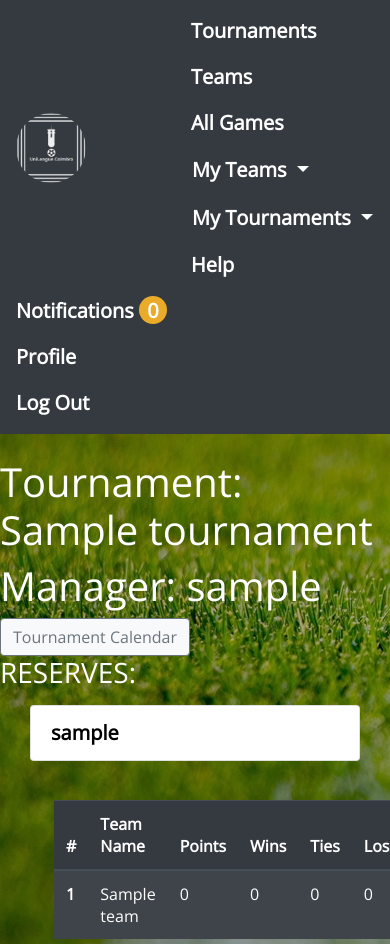
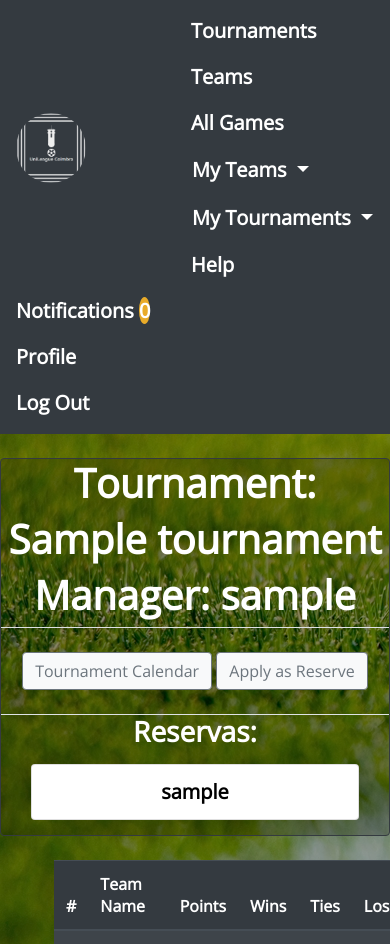
Before and after one commit to miguelpmmarques/DataBaseProject, a Django app: page /tournaments/1/ in a window 390 px wide; the page is wider, and only the part inside the window is pictured. Shown: the top 944 px of that part. Run offline with Django 3.2, Linux system fonts and the light colour scheme; a user stored in the database is signed in; tables that the repository leaves empty hold one stand-in row (values such as "Sample post"); data that the repository does not hold is empty; parts of the project's set-up code (start-up, migrations or seed data) failed here and were passed over; some libraries are stand-ins or nearby versions.

Commit message:
Bug de repeticao de tournaments e front end do tournamentdetails

```diff
--- a/UniLeague/main/static/CSS/extraClasses.css
+++ b/UniLeague/main/static/CSS/extraClasses.css
@@ -8,6 +8,17 @@
 
 body {
     font-family: 'Open Sans', sans-serif;
+}
+
+
+.circle {
+  width: 30px;
+  height: 30px;
+  border-radius: 100%;
+  color: #fff;
+  line-height: 30px;
+  text-align: center;
+  background: rgba(253, 184, 39, .9)
 }
 
 .menuButton {
--- a/UniLeague/main/static/js/profileTeam.js
+++ b/UniLeague/main/static/js/profileTeam.js
@@ -81,8 +81,6 @@ function main() {
                     changePositionSubs(this.id.split("|"));
 
                 return;
-
-
             });
         }
         console.log("not captain");
--- a/UniLeague/main/templates/main/navbar.html
+++ b/UniLeague/main/templates/main/navbar.html
@@ -96,7 +96,9 @@
                             <li><a class="text-muted" href="/tournaments/{{elem.id}}/">{{elem.name}}</a></li>
                             {% endfor%}
                             {%for elem in user.teamuser_set.all %}
+                            {% if elem.team.tournament not in user.tournament_set.all%}
                             <li><a class="text-muted" href="/tournaments/{{elem.team.tournament.id}}/">{{elem.team.tournament.name}}</a></li>
+                            {% endif %}
                             {% endfor%}
                             <div class="dropdown-divider"></div>
                             <li><a class="text-muted" href="/tournaments/create/">Create Tournament</a></li>
@@ -122,11 +124,9 @@
 
                 {% if user.is_authenticated %}
                 <li class="nav-item">
-                    <a class="nav-link text-white" href="/notifications/"> Notifications <span class="dot text-center">{{user.notifications_set.count}}</span> </a>
+                    <a class="nav-link text-white" href="/notifications/"> Notifications <span class="circle text-center">{{user.notifications_set.count}}</span> </a>
                 </li>
                 {% endif %}
-
-
                 <li>
                     {% if user.is_authenticated %}
                     <a class="nav-link text-white" href="/users/profile/{{user.pk}}"> Profile </a>
--- a/UniLeague/main/templates/main/tournamentDetails.html
+++ b/UniLeague/main/templates/main/tournamentDetails.html
@@ -20,19 +20,47 @@
 {% endfor%}
 {% endif %}
 <div class="row">
-    <div class="col-sm-3 mt-4">
+    <div class="col-sm-3 mt-4 text-center">
+      <div class="border border-dark rounded" style="background-color: rgba(0,0,0,0.2)">
         {% if tournament %}
-        <h1>Tournament: {{tournament.name}}</h1>
-        <h1>Manager: {{tournament.tournament_manager}}</h1>
+        <h1>
+          <b>
+            Tournament:
+          </b>
+        </h1>
+        <h1 class="text-center">
+          <b>
+            {{tournament.name}}
+          </b>
+        </h1>
+        <h1 class="text-center">
+          <b>
+            Manager:
+            {{tournament.tournament_manager}}
+          </b>
+        </h1>
         {% endif %}
+        <div class="border-top"></div>
+        <br>
 
         <button type="submit" class="btn btn-light btn-outline-secondary" onclick="window.location.href='/games/calendar/tournament/{{tournament.id}}/'">
             <span id="spinner" class="spinner-border spinner-border-sm" hidden="true"></span>
             Tournament Calendar
         </button>
+        <button id="{{tournament.pk}}" class="btn btn-light btn-outline-secondary apllyReserve">
+          <span id="spinner" class="spinner-border spinner-border-sm" hidden="true"></span>
+          Apply as Reserve
+        </button>
+        <br>
+        <br>
+        <div class="border-top"></div>
 
-        <h3>RESERVES:</h3>
         <div class="">
+          <h3>
+            <b>
+            Reservas:
+          </b>
+          </h3>
 
             {% if tournament.reserves.all %}
             <ul id="teams_tournament" class="list-group margin">
@@ -45,11 +73,23 @@
 
             </ul>
             {% else %}
-            <li class="groupList list-group-item">No Teams found</li>
+            <li class="groupList list-group-item">No Reserves found</li>
             {% endif %}
         </div>
 
 
+      </div>
+      {% if not tournament.game_set.all.exists %}
+      <br>
+      <button id="{{tournament.pk}}" name="createGames" class="table-dark btn btn-light btn-outline-secondary apllyReserve ">
+          <h3>
+            <b>
+              Start tournament
+            </b>
+          </h3>
+          <i class="fas fa-futbol" aria-hidden="true"></i>
+      </button>
+      {% endif %}
     </div>
 
     <div class="col-sm-9">
@@ -114,16 +154,8 @@
         <div class="container" style="width:80%; height:50%;">
 
         </div>
-        <button id="{{tournament.pk}}" class="btn btn-light btn-outline-secondary apllyReserve">
-            <span id="spinner" class="spinner-border spinner-border-sm" hidden="true"></span>
-            Apply as Reserve
-        </button>
-        {% if not tournament.game_set.all.exists %}
-        <button id="{{tournament.pk}}" name="createGames" class="btn btn-light btn-outline-secondary apllyReserve">
-            <span id="spinner" class="spinner-border spinner-border-sm" hidden="true"></span>
-            Start tournament
-        </button>
-        {% endif %}
+
+
     </div>
 
 </div>
```
Also changed, not shown: UniLeague/main/templates/main/profile.html (+7 -7 lines).
